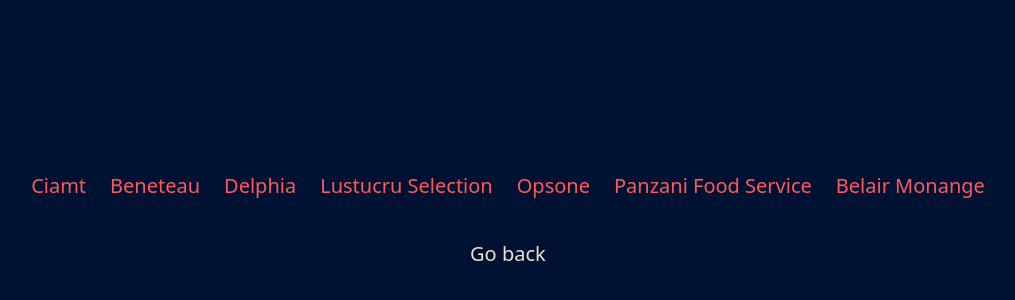
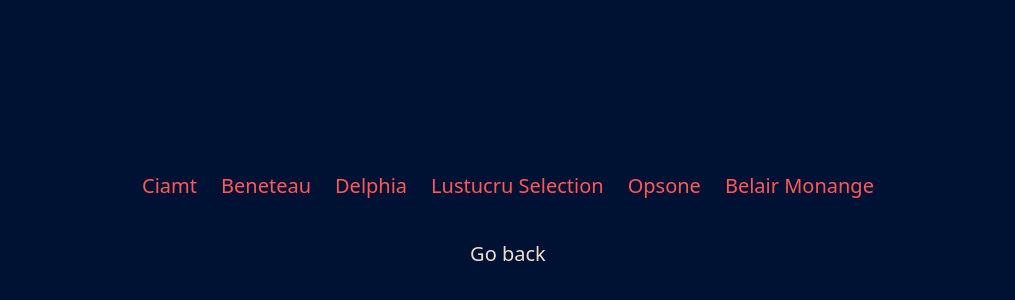
Before and after one commit to alaincodes/alain-icu, a Vue app in the folder frontend/: page /about in a window 1280 px wide. Shown: the part 180-480 px from the top of the page, without its empty margins (132-1147 px from the left). Built offline with nearby package versions, Linux system fonts and the light colour scheme.

Commit message:
remove panzani food service

```diff
--- a/frontend/src/views/AboutView.vue
+++ b/frontend/src/views/AboutView.vue
@@ -23,14 +23,10 @@
     name: 'Opsone',
     url: 'https://www.opsone.net'
   },
-  'Panzani Food Service': {
-    name: 'Panzani Food Service',
-    url: 'https://www.panzanifoodservice.com'
-  },
   'Belair Monange': {
     name: 'Belair Monange',
     url: 'https://www.belairmonange.com'
-  }
+  },
 })
 </script>
 
```
